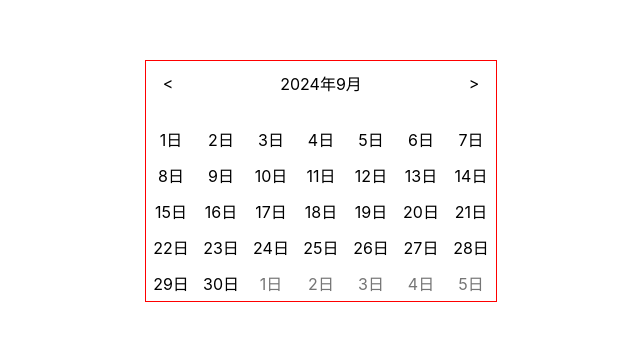
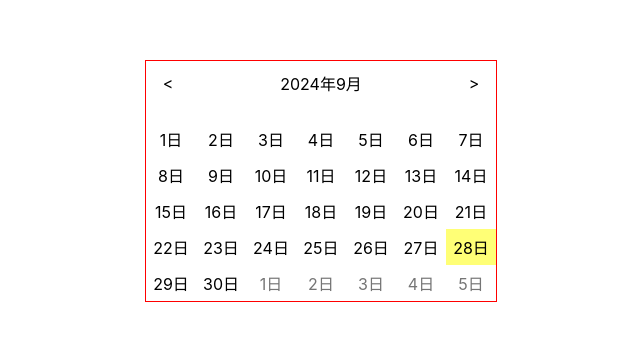
Before and after one commit to sleepingkirby/react-cal-test, a React (Create React App) app: page / in a window 1280 px wide. Shown: the part 219-560 px from the top of the page, without its empty margins (319-959 px from the left). Built offline with nearby package versions, Linux system fonts and the light colour scheme.

Commit message:
adding today style

```diff
--- a/src/component/Cal.js
+++ b/src/component/Cal.js
@@ -21,10 +21,10 @@ export const Cal = ({ curDate = new Date(), dateRng = { 'start': null, 'end': nu
     const day = pointerDate.getDate();
     const mon = pointerDate.getMonth();
     const nonCurMonClass = pointerDate.getMonth() != curMon ? cn.CalMonDayNonCurMon : '';//setting style/class for dates not in current month;
-    const todayClass =
+    const todayClass = pointerDate.toDateString() == curDate.toDateString() ? cn.CalMonDayToday : ''; //setting today style/class
       dayArr.push(
         (
-          <div className={`${cn.CalMonDay} ${nonCurMonClass}`} key={`${mon}=${day}`} >
+          <div className={`${cn.CalMonDay} ${nonCurMonClass} ${todayClass}`} key={`${mon}=${day}`} >
             {day}日
           </div>
         )
```
